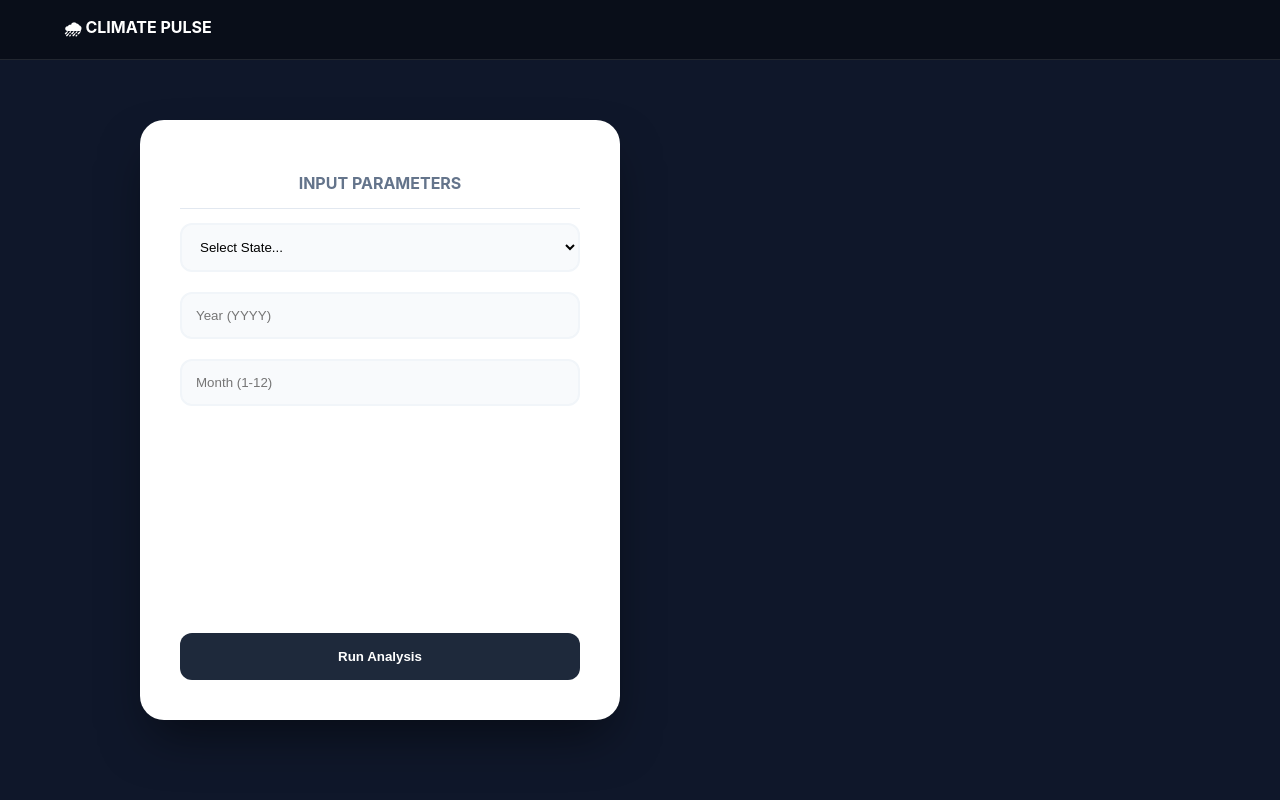
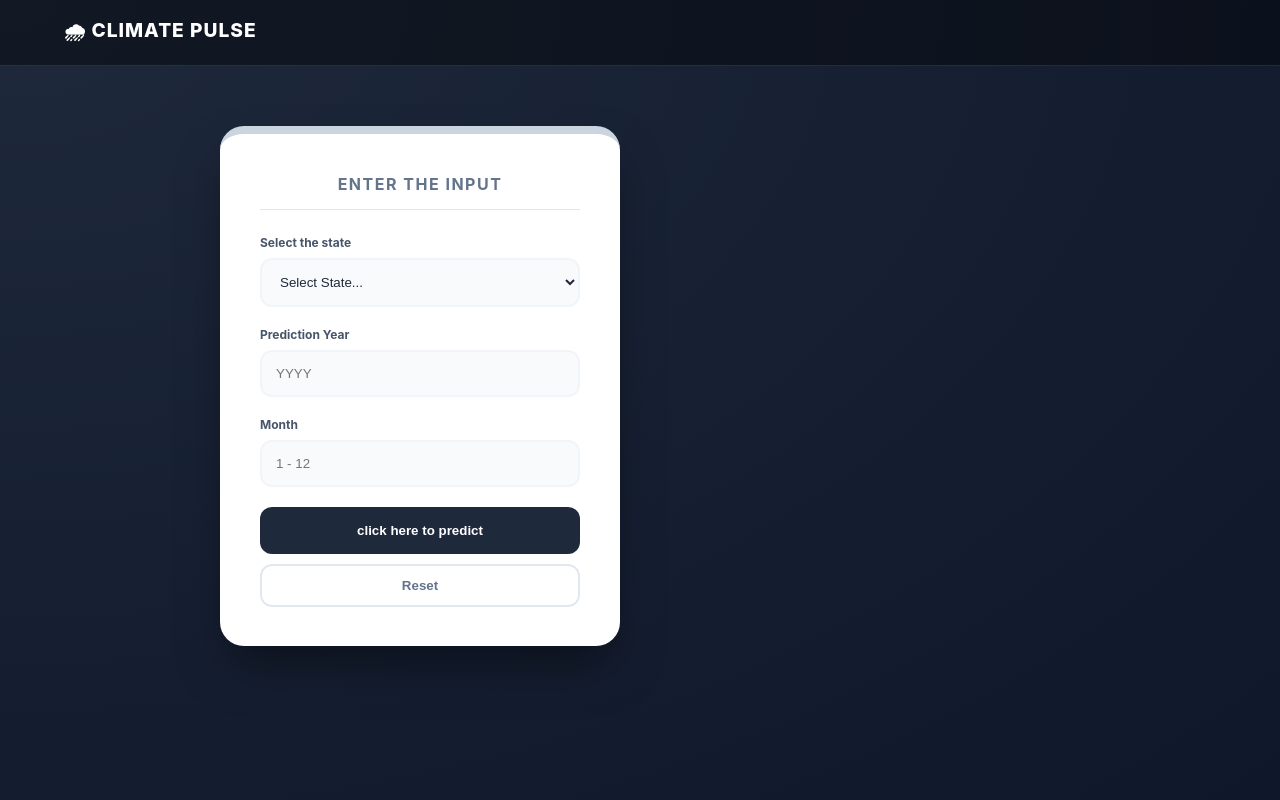
Before and after one commit to meghana0023/Climate-pulse, a Flask app: page / in a window 1280 px wide. Run offline with Flask 3, Linux system fonts and the light colour scheme.

Commit message:
Final simplified UI for GitHub safety

```diff
--- a/app.py
+++ b/app.py
@@ -1,33 +1,16 @@
 import os
 import numpy as np
 from flask import Flask, render_template, request, jsonify
-from dotenv import load_dotenv
-from functools import wraps
 from predict import predict_flood_drought, VALID_STATES
-
-# 1. Load the variables from .env
-load_dotenv()
-SECRET_KEY = os.getenv("CLIMATE_API_KEY")
 
 app = Flask(__name__)
 
-# 2. Security Wrapper Function
-def require_api_key(f):
-    @wraps(f)
-    def decorated(*args, **kwargs):
-        # Checks if 'X-API-KEY' header matches our .env file
-        user_provided_key = request.headers.get('X-API-KEY')
-        if user_provided_key and user_provided_key == SECRET_KEY:
-            return f(*args, **kwargs)
-        return jsonify({"error": "Unauthorized Access"}), 401
-    return decorated
-
 @app.route("/")
 def home():
+    # Sends the list of states to the dropdown in the UI
     return render_template("index.html", states=VALID_STATES)
 
 @app.route("/api/predict", methods=["POST"])
-@require_api_key  # Apply the security check
 def api_predict():
     try:
         data = request.json
@@ -35,20 +18,21 @@ def api_predict():
         year = int(data.get("year"))
         month = int(data.get("month"))
 
-        # Passing all 3 parameters to your ML logic
+        # Run your ML prediction logic
         rain, spi, status = predict_flood_drought(state, year, month)
 
-        # Handle NaN for JSON response
+        # Clean the data so it doesn't break the JSON response
         clean_spi = 0.0 if np.isnan(spi) else round(float(spi), 2)
+        clean_rain = round(float(rain), 2)
 
         return jsonify({
-            "rainfall": round(float(rain), 2),
+            "rainfall": clean_rain,
             "spi": clean_spi,
             "status": status
         })
     except Exception as e:
+        # If something goes wrong, send the error message to the UI
         return jsonify({"error": str(e)}), 400
 
 if __name__ == "__main__":
-    # threaded=True allows the web page to load while models are processing
     app.run(debug=True, port=5000, threaded=True)
--- a/templates/index.html
+++ b/templates/index.html
@@ -3,48 +3,192 @@
 <head>
     <meta charset="UTF-8">
     <meta name="viewport" content="width=device-width, initial-scale=1.0">
-    <title>Climate Pulse | Dashboard</title>
+    <title>Climate Pulse</title>
     <style>
-        :root { --bg: #0f172a; --panel: #ffffff; --accent: #0284c7; --text: #1e293b; }
-        body { background: var(--bg); font-family: 'Inter', sans-serif; color: white; margin: 0; }
-        nav { background: rgba(0,0,0,0.4); padding: 1rem 5%; border-bottom: 1px solid rgba(255,255,255,0.1); }
-        .main-wrapper { display: flex; justify-content: center; gap: 40px; padding: 60px 20px; flex-wrap: wrap; }
-        .card { background: var(--panel); color: var(--text); padding: 40px; border-radius: 24px; width: 400px; height: 520px; box-shadow: 0 25px 50px -12px rgba(0,0,0,0.5); display: flex; flex-direction: column; }
-        .output-panel { visibility: hidden; opacity: 0; transition: 0.5s; border-top: 8px solid var(--accent); }
-        .output-panel.visible { visibility: visible; opacity: 1; }
-        h2 { font-size: 1rem; text-transform: uppercase; color: #64748b; text-align: center; border-bottom: 1px solid #e2e8f0; padding-bottom: 15px; }
-        input, select { width: 100%; padding: 14px; margin-bottom: 20px; border-radius: 12px; border: 2px solid #f1f5f9; background: #f8fafc; box-sizing: border-box; }
-        .btn-analyze { background: var(--text); color: white; padding: 16px; border-radius: 12px; border: none; font-weight: 700; cursor: pointer; margin-top: auto; }
-        .metric { text-align: center; margin: auto 0; }
-        .m-val { font-size: 3rem; font-weight: 900; }
-        .status-badge { background: var(--text); color: white; padding: 20px; border-radius: 15px; text-align: center; font-weight: 800; margin-top: auto; }
+        :root {
+            --bg-storm: #0f172a;        /* Deep Midnight */
+            --panel-white: #ffffff;    /* High Contrast White */
+            --accent: #0284c7;          /* Professional Blue */
+            --text-dark: #1e293b;       /* Slate Dark Text */
+        }
+
+        body {
+            background-color: var(--bg-storm);
+            background-image: radial-gradient(at top left, #1e293b, #0f172a);
+            font-family: 'Inter', system-ui, sans-serif;
+            color: white;
+            margin: 0;
+            min-height: 100vh;
+        }
+
+        nav {
+            background: rgba(0, 0, 0, 0.4);
+            padding: 1rem 5%;
+            border-bottom: 1px solid rgba(255,255,255,0.1);
+            display: flex;
+            justify-content: space-between;
+            align-items: center;
+        }
+        .logo { font-weight: 800; color:white; letter-spacing: 1px; font-size: 1.2rem; }
+
+        /* --- Layout --- */
+        .main-wrapper {
+            display: flex;
+            justify-content: center;
+            align-items: center;
+            gap: 40px;
+            padding: 60px 20px;
+            flex-wrap: wrap;
+        }
+
+        /* --- Symmetrical Card Design --- */
+        .card {
+            background: var(--panel-white);
+            color: var(--text-dark);
+            padding: 40px;
+            border-radius: 24px;
+            width: 400px;
+            height: 520px;
+            box-shadow: 0 25px 50px -12px rgba(0, 0, 0, 0.5);
+            box-sizing: border-box;
+            display: flex;
+            flex-direction: column;
+            position: relative;
+        }
+
+        .input-panel { border-top: 8px solid #cbd5e0; }
+
+        .output-panel {
+            border-top: 8px solid var(--accent);
+            visibility: hidden;
+            opacity: 0;
+            transition: opacity 0.5s ease;
+        }
+
+        .output-panel.visible {
+            visibility: visible;
+            opacity: 1;
+            animation: slideUp 0.5s ease-out;
+        }
+
+        @keyframes slideUp {
+            from { transform: translateY(20px); }
+            to { transform: translateY(0); }
+        }
+
+        h2 {
+            margin-top: 0;
+            font-size: 1rem;
+            text-transform: uppercase;
+            letter-spacing: 1.5px;
+            color: #64748b;
+            border-bottom: 1px solid #e2e8f0;
+            padding-bottom: 15px;
+            margin-bottom: 25px;
+            text-align: center;
+        }
+
+        label { display: block; font-size: 0.75rem; font-weight: 700; color: #475569; margin-bottom: 8px; }
+
+        select, input {
+            width: 100%;
+            padding: 14px;
+            margin-bottom: 20px;
+            border-radius: 12px;
+            border: 2px solid #f1f5f9;
+            background: #f8fafc;
+            color: var(--text-dark);
+            font-weight: 500;
+            box-sizing: border-box;
+            outline: none;
+        }
+
+        .btn-analyze {
+            background: var(--text-dark);
+            color: white;
+            padding: 16px;
+            border-radius: 12px;
+            border: none;
+            font-weight: 700;
+            cursor: pointer;
+            margin-top: auto;
+            margin-bottom: 10px;
+        }
+        .btn-reset {
+            background: transparent;
+            color: #64748b;
+            border: 2px solid #e2e8f0;
+            padding: 12px;
+            border-radius: 12px;
+            cursor: pointer;
+            font-weight: 600;
+        }
+
+        .metric { margin: auto 0; text-align: center; }
+        .m-label { font-size: 0.8rem; font-weight: 600; color: #94a3b8; text-transform: uppercase; display: block; }
+        .m-val { font-size: 3rem; font-weight: 900; color: var(--text-dark); line-height: 1; }
+
+        .status-badge {
+            background: var(--text-dark);
+            color: white;
+            padding: 20px;
+            border-radius: 15px;
+            text-align: center;
+            font-weight: 800;
+            text-transform: uppercase;
+            margin-top: auto;
+        }
+        #loader-text {
+            display: none;
+            text-align: center;
+            color: var(--accent);
+            font-weight: 700;
+            margin-top: 10px;
+            font-size: 0.85rem;
+        }
     </style>
 </head>
 <body>
-    <nav><strong>🌧 CLIMATE PULSE</strong></nav>
+
+<nav><div class="logo">🌧 CLIMATE PULSE</div></nav>
+
 <div class="main-wrapper">
-        <div class="card">
-            <h2>Input Parameters</h2>
+    <div class="card input-panel">
+        <h2>Enter the input</h2>
+
+        <label>Select the state</label>
         <select id="state">
             <option value="" disabled selected>Select State...</option>
-                {% for s in states %}<option value="{{s}}">{{s}}</option>{% endfor %}
+            {% for s in states %}
+            <option value="{{s}}">{{s}}</option>
+            {% endfor %}
         </select>
-            <input type="number" id="year" placeholder="Year (YYYY)">
-            <input type="number" id="month" placeholder="Month (1-12)">
-            <button class="btn-analyze" id="run-btn" onclick="runPrediction()">Run Analysis</button>
-            <p id="loader" style="display:none; color: #0284c7; text-align: center;">⚙ Processing...</p>
+
+        <label>Prediction Year</label>
+        <input type="number" id="year" placeholder="YYYY">
+
+        <label>Month</label>
+        <input type="number" id="month" placeholder="1 - 12">
+
+        <button class="btn-analyze" id="run-btn" onclick="runPrediction()">click here to predict</button>
+        <button class="btn-reset" onclick="location.reload()">Reset</button>
+
+        <div id="loader-text">⚙ Processing Climate Models...</div>
     </div>
 
     <div class="card output-panel" id="out-panel">
         <h2>Prediction Report</h2>
+
         <div class="metric">
-                <small>PREDICTED RAINFALL</small>
-                <div class="m-val"><span id="res-rain">0.0</span><small>mm</small></div>
+            <span class="m-label">Predicted Rainfall</span>
+            <div><span class="m-val" id="res-rain">0.0</span> <small style="color:#94a3b8">mm</small></div>
         </div>
+
         <div class="metric">
-                <small>SPI-3 INDEX</small>
-                <div class="m-val" id="res-spi">0.0</div>
+            <span class="m-label">SPI-3 Index</span>
+            <span class="m-val" id="res-spi" style="font-size: 2.2rem;">0.0</span>
         </div>
+
         <div class="status-badge" id="res-status">--</div>
     </div>
 </div>
@@ -52,37 +196,63 @@
 <script>
 async function runPrediction() {
     const btn = document.getElementById('run-btn');
+    const loader = document.getElementById('loader-text');
+    const panel = document.getElementById('out-panel');
+
     const data = {
         state: document.getElementById('state').value,
         year: document.getElementById('year').value,
         month: document.getElementById('month').value
     };
 
+    if(!data.state || !data.year || !data.month) return alert("Please fill all fields.");
+
+    // Enter loading state
     btn.disabled = true;
-            document.getElementById('loader').style.display = 'block';
+    btn.innerText = "Analyzing...";
+    loader.style.display = "block";
+    panel.classList.remove('visible');
 
     try {
         const response = await fetch("/api/predict", {
             method: "POST",
             headers: {
-                        "Content-Type": "application/json",
-                        "X-API-KEY": "meghana_secret_2025" // MUST match .env
+                "Content-Type": "application/json"
             },
             body: JSON.stringify(data)
         });
 
-                const result = await response.json();
-                if (!response.ok) throw new Error(result.error);
+        const d = await response.json();
 
-                document.getElementById('res-rain').innerText = result.rainfall;
-                document.getElementById('res-spi').innerText = result.spi;
-                document.getElementById('res-status').innerText = result.status;
-                document.getElementById('out-panel').classList.add('visible');
-            } catch (err) {
-                alert("Error: " + err.message);
-            } finally {
+        if (!response.ok) throw new Error(d.error || "Prediction failed");
+
+        // Artificial delay for the "processing" feel
+        setTimeout(() => {
+            loader.style.display = "none";
             btn.disabled = false;
-                document.getElementById('loader').style.display = 'none';
+            btn.innerText = "Run Analysis";
+
+            // Fill and Show Output
+            document.getElementById('res-rain').innerText = d.rainfall;
+            document.getElementById('res-spi').innerText = d.spi;
+
+            const badge = document.getElementById('res-status');
+            badge.innerText = d.status;
+
+            // Color the badge based on status
+            const s = (d.status || "").toLowerCase();
+            if(s.includes("flood")) badge.style.background = "#0284c7";
+            else if(s.includes("drought")) badge.style.background = "#ea580c";
+            else badge.style.background = "#059669";
+
+            panel.classList.add('visible');
+        }, 1500);
+
+    } catch (error) {
+        loader.style.display = "none";
+        btn.disabled = false;
+        btn.innerText = "Run Analysis";
+        alert("Error: " + error.message);
     }
 }
 </script>
```
Lines whose indentation alone changed are shown as unchanged.
